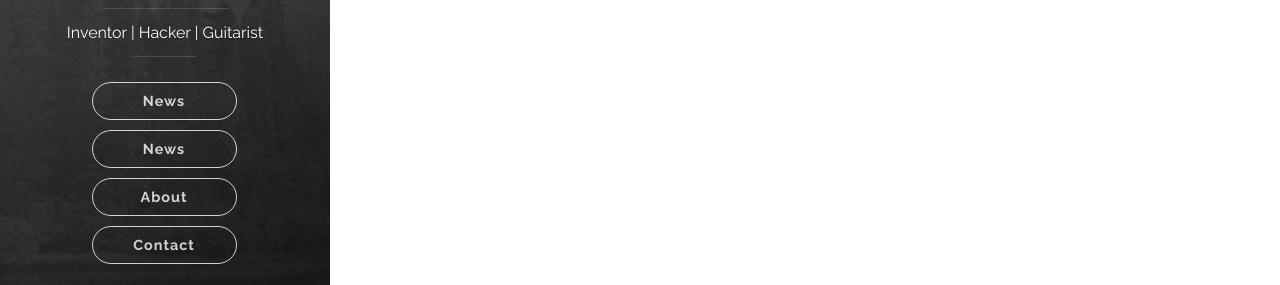
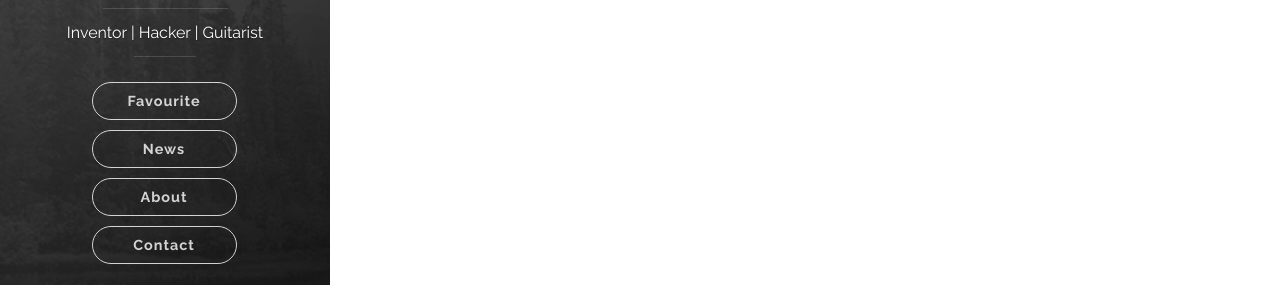
Before and after one commit to ahimanshu13/ahimanshu13.github.io, a Jekyll site: the page built from index.html, in a window 1280 px wide. Shown: the part 396-681 px from the top of the page. Built offline with Jekyll 4.4.1, drawn with Linux system fonts in a browser that asks for light colours; nearby versions of some CDN libraries; the list of posts is cut into pages by our own code.

Commit message:
Testing new page

```diff
--- a/_includes/header.html
+++ b/_includes/header.html
@@ -24,7 +24,7 @@
               <li class="navigation__item nav-fixed-width"><a href="{{ site.baseurl }}/research" title="link to {{ site.title }} research" class="blog-button nav-button">Research</a></li>
               <li class="navigation__item nav-fixed-width"><a href="{{ site.baseurl }}/publications" title="link to {{ site.title }} publications" class="blog-button">Publications</a></li>
 				-->
-              <li class="navigation__item nav-fixed-width"><a href="{{ site.baseurl }}/favourites" title="link to {{ site.title }} favourites" class="blog-button">News</a></li>
+              <li class="navigation__item nav-fixed-width"><a href="{{ site.baseurl }}/news" title="link to {{ site.title }} favourites" class="blog-button">Favourite</a></li>
               <li class="navigation__item nav-fixed-width"><a href="{{ site.baseurl }}/news" title="link to {{ site.title }} news" class="blog-button">News</a></li>
               <!--<li class="navigation__item nav-fixed-width"><a href="{{ site.baseurl }}#blog" title="link to {{ site.title }} blog" class="blog-button">Blog</a></li>-->
               <li class="navigation__item nav-fixed-width"><a href="{{ site.baseurl }}/about" title="link to {{ site.title }} about me" class="blog-button">About</a></li>
```
